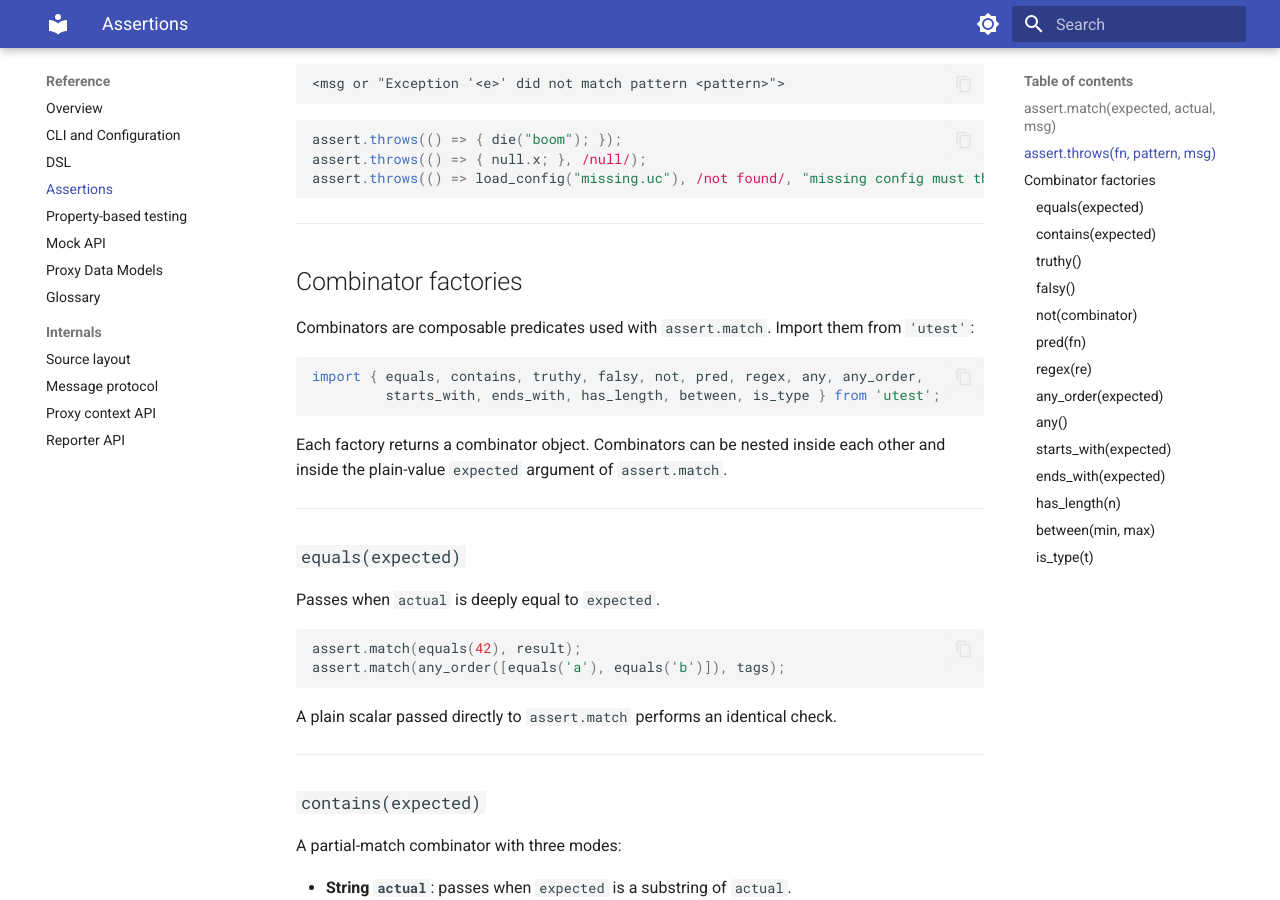
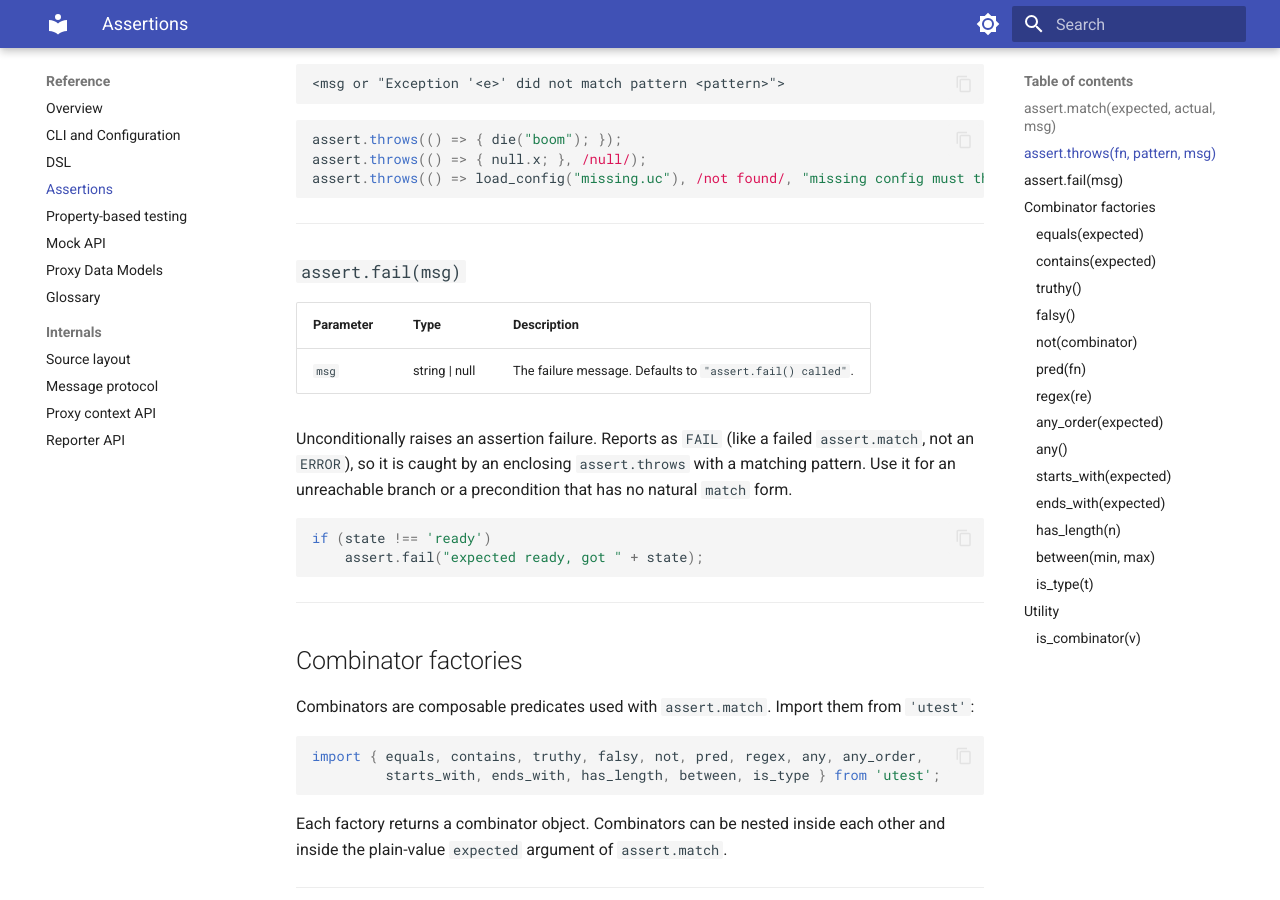
Before and after one commit to m00qek/utest, an MkDocs documentation site: the page built from docs/reference/assertions.md, in a window 1280 px wide and 900 px high, scrolled down 1914 px. Built offline with MkDocs 1.6.1 and Material for MkDocs 9.7.7, drawn with Linux system fonts in a browser that asks for light colours; some of the changed text lies outside the part shown.

Commit message:
docs: document assert.fail() and is_combinator() (R3.20)
assert.fail(msg) (FAIL-classified, catchable by assert.throws) and the public
is_combinator() umbrella export were shipped but undocumented. Verified both.

````diff
--- a/docs/reference/assertions.md
+++ b/docs/reference/assertions.md
@@ -75,6 +75,21 @@ Failure message format — exception does not match pattern:
 assert.throws(() => { die("boom"); });
 assert.throws(() => { null.x; }, /null/);
 assert.throws(() => load_config("missing.uc"), /not found/, "missing config must throw");
+```
+
+---
+
+### `assert.fail(msg)`
+
+| Parameter | Type | Description |
+| :--- | :--- | :--- |
+| `msg` | string \| null | The failure message. Defaults to `"assert.fail() called"`. |
+
+Unconditionally raises an assertion failure. Reports as `FAIL` (like a failed `assert.match`, not an `ERROR`), so it is caught by an enclosing `assert.throws` with a matching pattern. Use it for an unreachable branch or a precondition that has no natural `match` form.
+
+```js
+if (state !== 'ready')
+    assert.fail("expected ready, got " + state);
 ```
 
 ---
@@ -270,3 +285,18 @@ assert.match(is_type('int'),    result);
 assert.match(is_type('string'), hostname);
 assert.match(contains({ timeout: is_type('int') }), config);
 ```
+
+---
+
+## Utility
+
+### `is_combinator(v)`
+
+Returns `true` when `v` is a combinator object (a value produced by one of the factories above), `false` otherwise. Exported from `'utest'`. Useful when building your own matcher that must decide whether a supplied expected value is a combinator or a plain value.
+
+```js
+import { is_combinator, equals } from 'utest';
+
+is_combinator(equals(1));   // true
+is_combinator(1);           // false
+```
````
